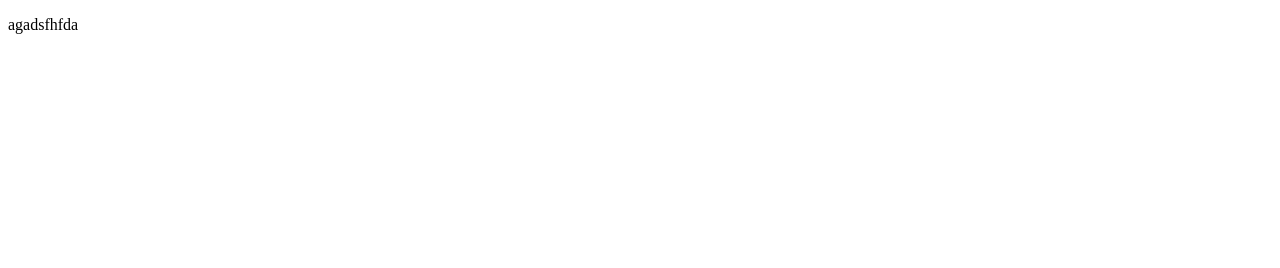
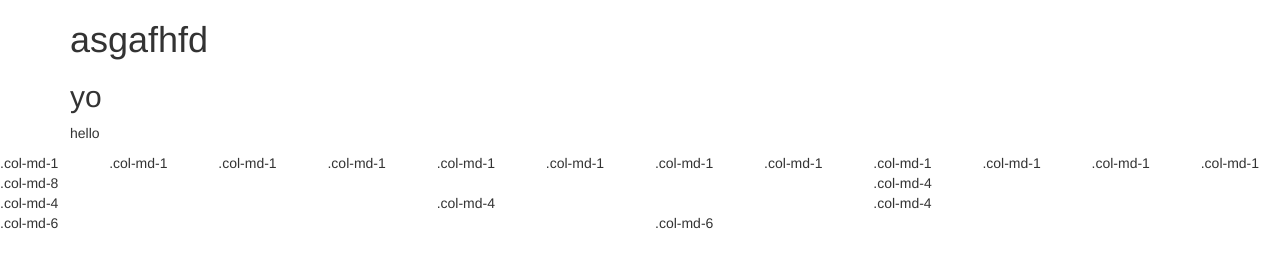
Before and after one commit to mortar86/mortar86, a plain HTML site: page index.html in a window 1280 px wide. Drawn offline with nearby package versions, Linux system fonts and the light colour scheme.

Commit message:
sample bootstrap file

```diff
--- a/index.html
+++ b/index.html
@@ -1,12 +1,52 @@
 <!DOCTYPE html>
 <html>
   <head>
+    <meta name="viewport" content="width=device-width, initial-scale=1">
+    <!-- Latest compiled and minified CSS -->
+  <link rel="stylesheet" href="https://maxcdn.bootstrapcdn.com/bootstrap/3.3.7/css/bootstrap.min.css" integrity="sha384-BVYiiSIFeK1dGmJRAkycuHAHRg32OmUcww7on3RYdg4Va+PmSTsz/K68vbdEjh4u" crossorigin="anonymous">
+
+  <!-- Optional theme -->
+  <link rel="stylesheet" href="https://maxcdn.bootstrapcdn.com/bootstrap/3.3.7/css/bootstrap-theme.min.css" integrity="sha384-rHyoN1iRsVXV4nD0JutlnGaslCJuC7uwjduW9SVrLvRYooPp2bWYgmgJQIXwl/Sp" crossorigin="anonymous">
+
+  <!-- Latest compiled and minified JavaScript -->
+  <script src="https://maxcdn.bootstrapcdn.com/bootstrap/3.3.7/js/bootstrap.min.js" integrity="sha384-Tc5IQib027qvyjSMfHjOMaLkfuWVxZxUPnCJA7l2mCWNIpG9mGCD8wGNIcPD7Txa" crossorigin="anonymous"></script>
     <meta charset="utf-8">
     <title>sdga</title>
   </head>
   <body>
-    <p>
-      agadsfhfda
-    </p>
+    <div class="container">
+      <h1>asgafhfd</h1>
+      <h2>yo</h2>
+      <p>
+        hello
+      </p>
+    </div>
+    <div class="row">
+      <div class="col-xs-1">.col-md-1</div>
+      <div class="col-md-1">.col-md-1</div>
+      <div class="col-md-1">.col-md-1</div>
+      <div class="col-md-1">.col-md-1</div>
+      <div class="col-md-1">.col-md-1</div>
+      <div class="col-md-1">.col-md-1</div>
+      <div class="col-md-1">.col-md-1</div>
+      <div class="col-md-1">.col-md-1</div>
+      <div class="col-md-1">.col-md-1</div>
+      <div class="col-md-1">.col-md-1</div>
+      <div class="col-md-1">.col-md-1</div>
+      <div class="col-md-1">.col-md-1</div>
+    </div>
+    <div class="row">
+      <div class="col-md-8">.col-md-8</div>
+      <div class="col-md-4">.col-md-4</div>
+    </div>
+    <div class="row">
+      <div class="col-md-4">.col-md-4</div>
+      <div class="col-md-4">.col-md-4</div>
+      <div class="col-md-4">.col-md-4</div>
+    </div>
+    <div class="row">
+      <div class="col-md-6">.col-md-6</div>
+      <div class="col-md-6">.col-md-6</div>
+    </div>
   </body>
 </html>
```
